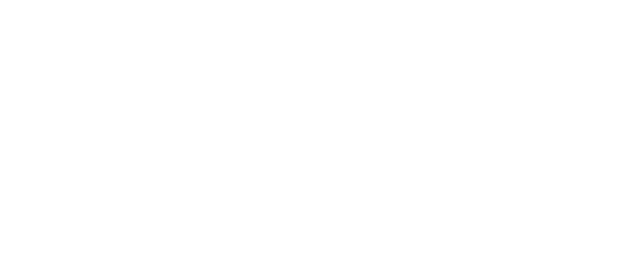
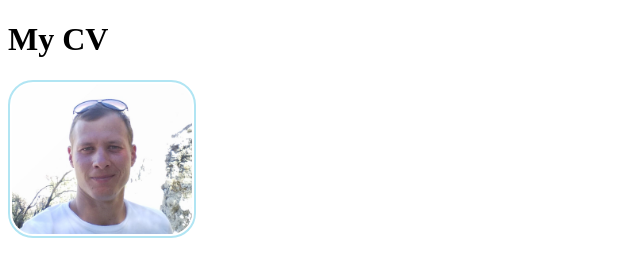
Before and after one commit to qaspec/rsschool-cv, a plain HTML site: page index.html in a window 1280 px wide. Shown: the whole page, without its empty margins (0-640 px from the left). Drawn offline with Linux system fonts and the light colour scheme.

Commit message:
feat: add avatar to  index file

```diff
--- a/index.html
+++ b/index.html
@@ -3,9 +3,11 @@
 <head>
     <meta charset="UTF-8">
     <meta name="viewport" content="width=device-width, initial-scale=1.0">
-    <title>Document</title>
+    <link rel="stylesheet" href="style.css">
+    <title>CV</title>
 </head>
 <body>
-
+    <h1>My CV</h1>
+    <img src="./assets/img/IMG_20140902_144021.jpg" id="myAvatar" alt="avatar">
 </body>
 </html>
--- /dev/null
+++ b/style.css
@@ -0,0 +1,7 @@
+#myAvatar {
+    border-radius: 25px;
+    width: 180px;
+    height: 150px;
+    border: solid 2px rgb(177, 229, 243);
+    padding: 2px;
+}
```
Also changed, not shown: assets/img/IMG_20140902_144021.jpg (added).
